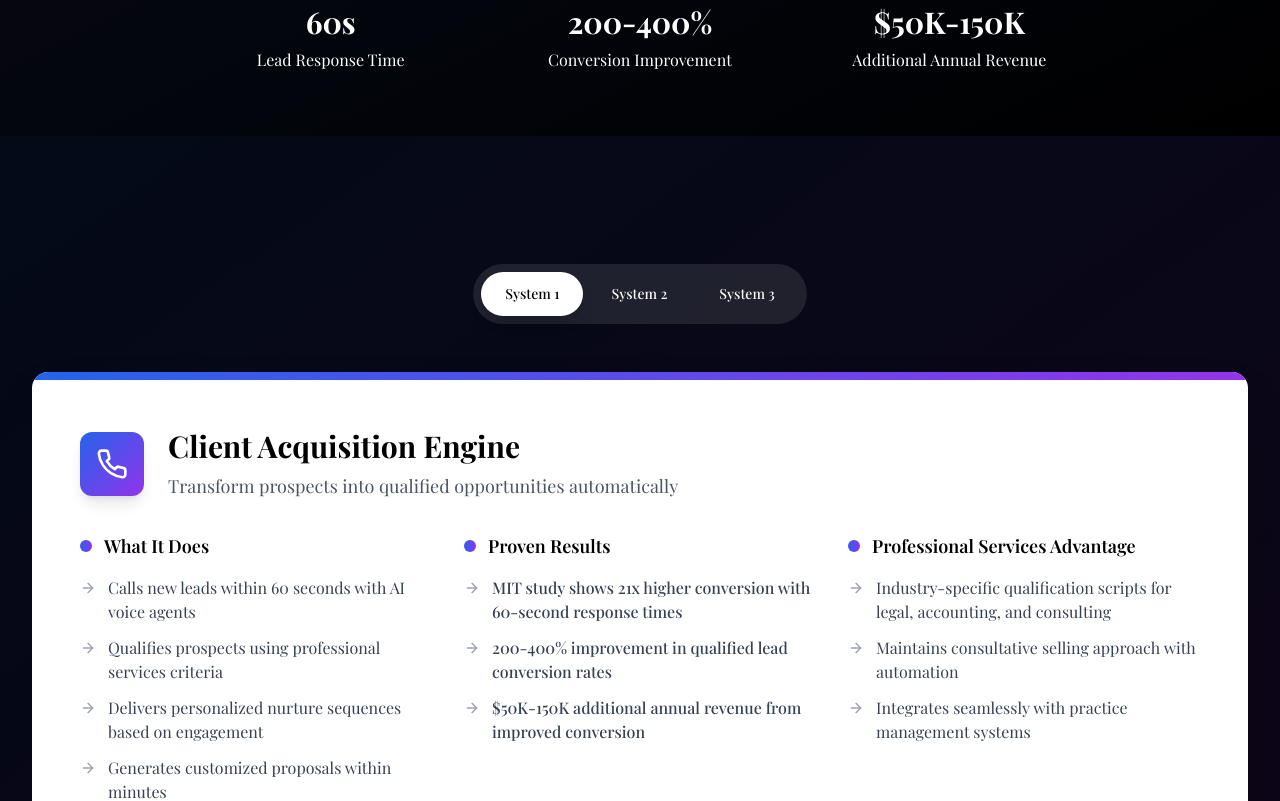
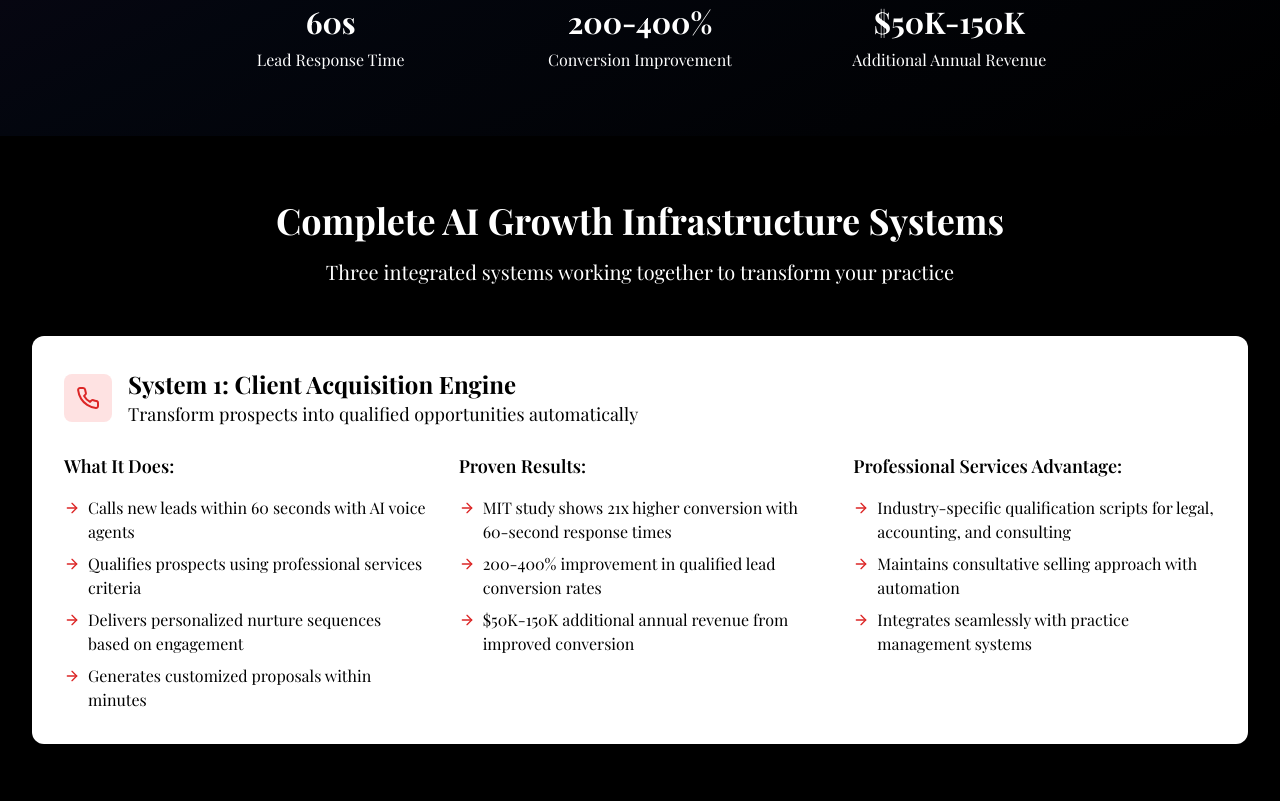
Before and after one commit to SridharA16/ServicoA16, a React (Vite) app: page / in a window 1280 px wide. Shown: the part 500-1301 px from the top of the page. Built offline with nearby package versions, Linux system fonts and the light colour scheme.

Commit message:
Fix Hidden Systems Section Visibility

```diff
--- a/src/App.tsx
+++ b/src/App.tsx
@@ -4,6 +4,7 @@ import ThemeToggle from './components/ThemeToggle';
 import Header from './components/Header';
 import Hero from './components/Hero';
 import SystemsCarousel from './components/SystemsCarousel';
+import SystemsSection from './components/SystemsSection';
 import WhyChooseSection from './components/WhyChooseSection';
 import ImplementationSection from './components/ImplementationSection';
 import FinalCTA from './components/FinalCTA';
@@ -32,8 +33,11 @@ function App() {
       <Header
         onBookingClick={handleBookingClick}
         isDarkMode={isDarkMode}
+        activeSystem={activeSystem}
+        onSystemChange={handleSystemChange}
       />
       <Hero onBookingClick={handleBookingClick} isDarkMode={isDarkMode} />
+      <SystemsSection onBookingClick={handleBookingClick} isDarkMode={isDarkMode} />
       <SystemsCarousel
         onBookingClick={handleBookingClick}
         isDarkMode={isDarkMode}
--- a/src/components/Header.tsx
+++ b/src/components/Header.tsx
@@ -6,11 +6,13 @@ interface HeaderProps {
   isDarkMode: boolean;
   activeSystem: number;
   onSystemChange: (system: number) => void;
+  activeSystem: number;
+  onSystemChange: (system: number) => void;
 }
 
 const Header: React.FC<HeaderProps> = ({ onBookingClick, isDarkMode, activeSystem, onSystemChange }) => {
   return (
-    <header className="fixed w-full top-0 z-40 bg-black">
+    <header className="fixed w-full top-0 z-50 bg-black">
       <div className="max-w-7xl mx-auto px-4 sm:px-6 lg:px-8">
         <div className="flex justify-between items-center py-4">
           <div className="flex items-center">
--- a/src/components/SystemsCarousel.tsx
+++ b/src/components/SystemsCarousel.tsx
@@ -137,7 +137,7 @@ const SystemsCarousel: React.FC<SystemsCarouselProps> = ({ onBookingClick, isDar
   const currentSystem = systems[currentSlide];
 
   return (
-    <section className="pt-32 pb-16 bg-black relative overflow-hidden">
+    <section className="py-16 bg-black relative overflow-hidden">
       {/* Background gradient animation */}
       <div className="absolute inset-0 opacity-10">
         <div className={`absolute inset-0 bg-gradient-to-br ${currentSystem.color} transition-all duration-1000 ease-in-out`} />
--- a/src/components/SystemsSection.tsx
+++ b/src/components/SystemsSection.tsx
@@ -74,12 +74,15 @@ const SystemsSection: React.FC<SystemsSectionProps> = ({ onBookingClick, isDarkM
   ];
 
   return (
-    <section className="pt-32 pb-16 bg-black">
+    <section className="py-16 bg-black relative z-30">
       <div className="max-w-7xl mx-auto px-4 sm:px-6 lg:px-8">
         <div className="text-center mb-12">
           <h2 className="text-3xl md:text-4xl font-bold mb-4 text-white transition-colors duration-300" style={{ fontFamily: "'Playfair Display', Georgia, 'Times New Roman', serif" }}>
             Complete AI Growth Infrastructure Systems
           </h2>
+          <p className="text-xl mb-8 max-w-3xl mx-auto leading-relaxed text-white transition-colors duration-300" style={{ fontFamily: "'Playfair Display', Georgia, 'Times New Roman', serif" }}>
+            Three integrated systems working together to transform your practice
+          </p>
         </div>
 
         <div className="space-y-16">
```
